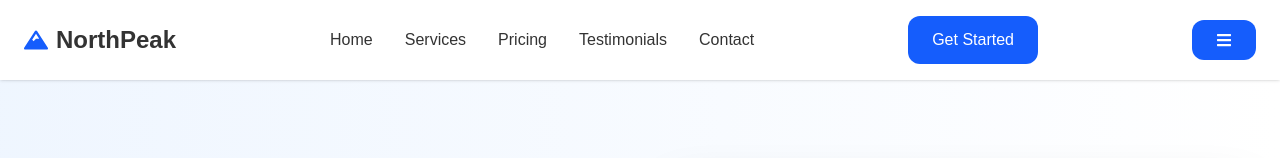
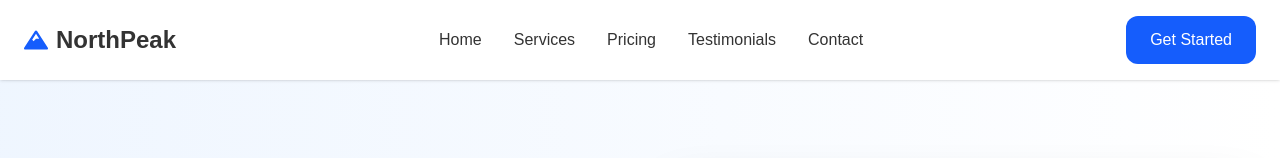
Before and after one commit to AnshikaaJoshi/northpeak-digital, a React (Vite) app: page / in a window 1280 px wide. Shown: the top 158 px of the page. Built offline with nearby package versions, Linux system fonts and the light colour scheme.

Commit message:
Fix navbar accessibility and responsive layout

```diff
--- a/src/components/Navbar.jsx
+++ b/src/components/Navbar.jsx
@@ -24,14 +24,15 @@ function Navbar() {
         </ul>
 
         {/* Desktop Button */}
-        <button className="bg-blue-600 text-white px-6 py-3 rounded-xl hover:bg-blue-700 hover:scale-105 transition duration-300">
+        <button className="hidden md:block bg-blue-600 text-white px-6 py-3 rounded-xl hover:bg-blue-700 hover:scale-105 transition duration-300">
           Get Started
         </button>
 
         {/* Mobile Menu Icon */}
         <button
-          className="bg-blue-600 text-white px-6 py-3 rounded-xl hover:bg-blue-700 hover:scale-105 transition duration-300"
-          onClick={() => setMenuOpen(!menuOpen)} aria-label={menuOpen ? "Close navigation menu" : "Open navigation menu"}
+        className="md:hidden bg-blue-600 text-white px-6 py-3 rounded-xl hover:bg-blue-700 hover:scale-105 transition duration-300"
+        onClick={() => setMenuOpen(!menuOpen)}
+        aria-label={menuOpen ? "Close navigation menu" : "Open navigation menu"}
         >
           {menuOpen ? <FaTimes /> : <FaBars />}
         </button>
```
